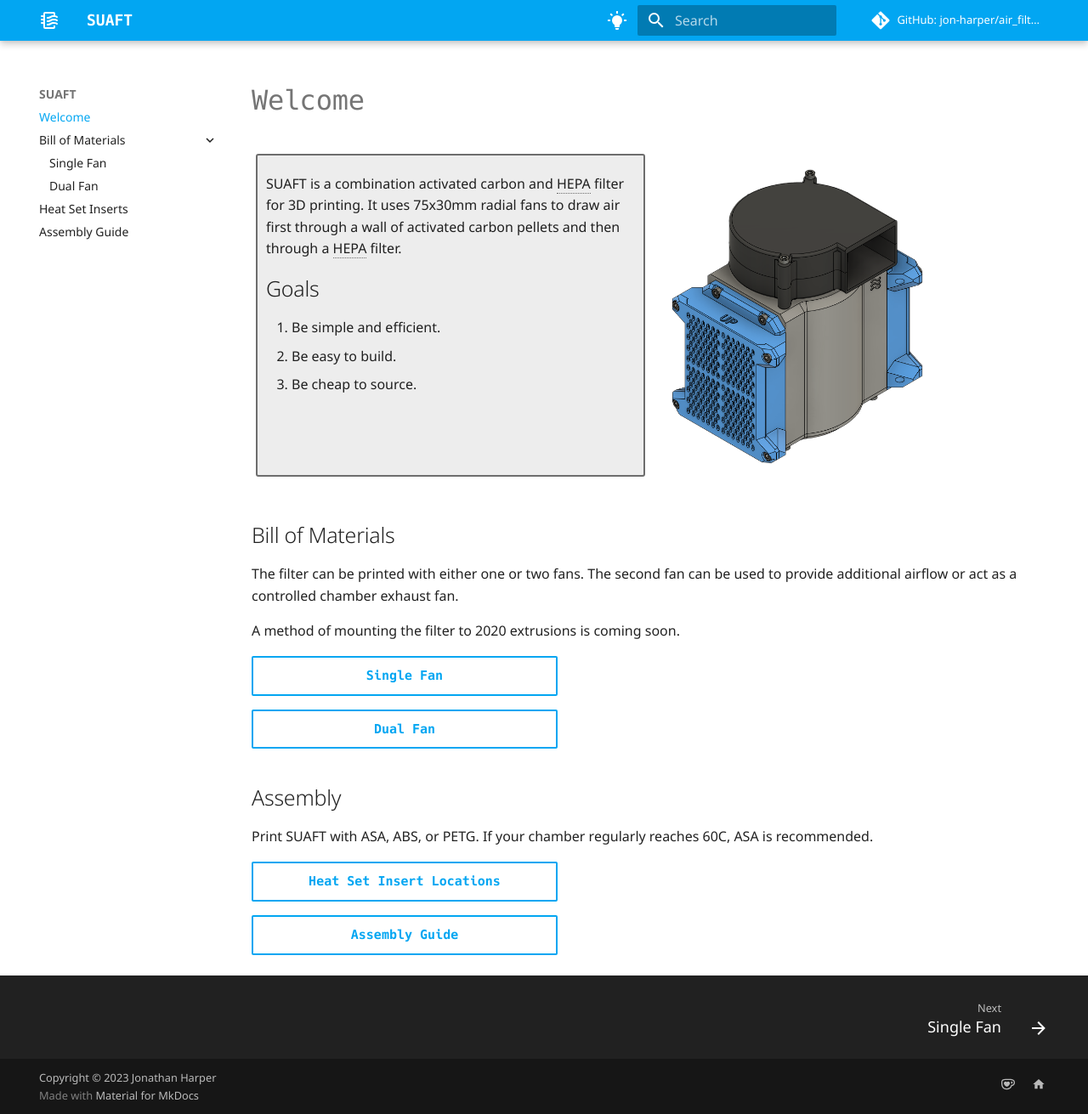
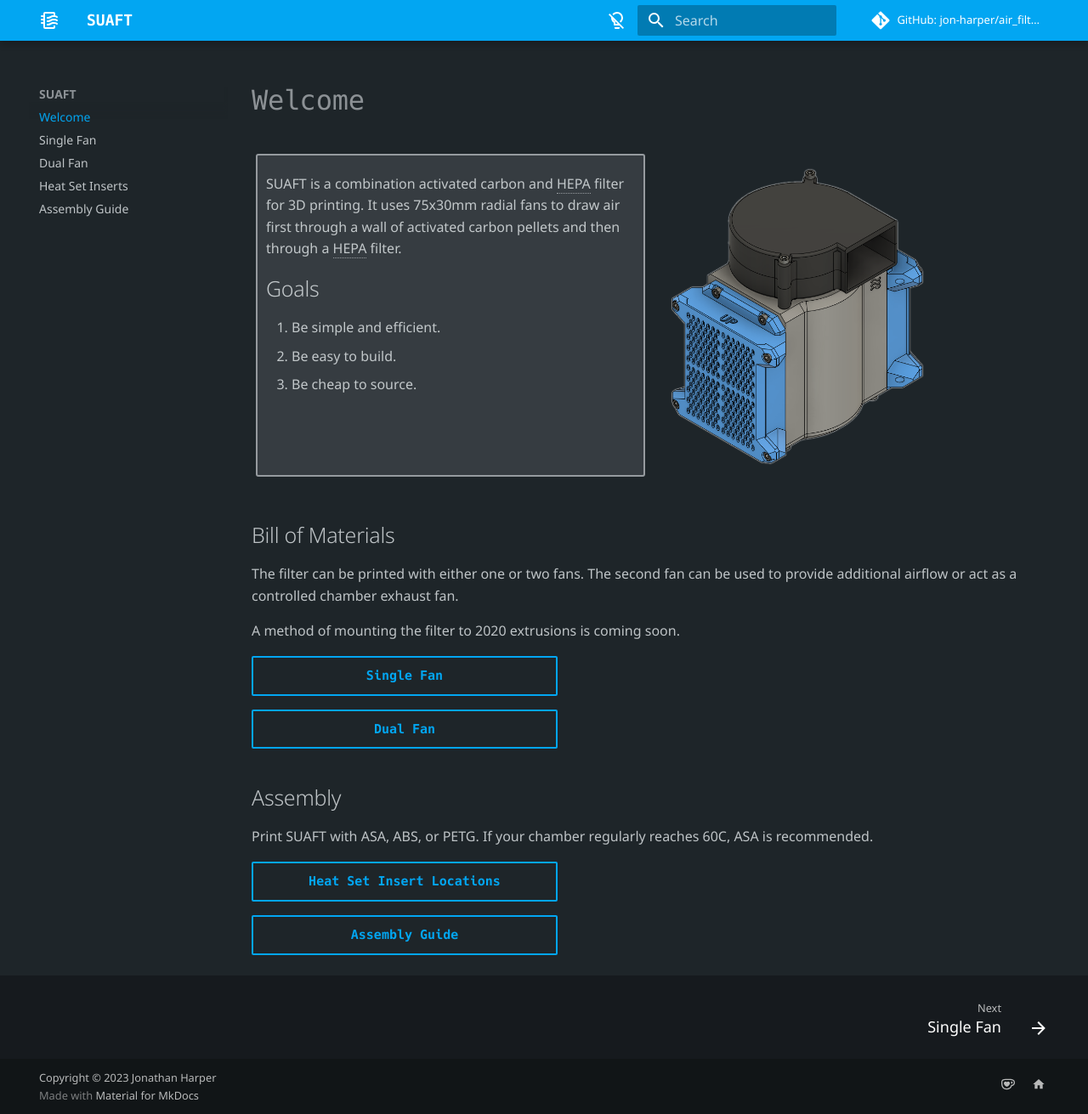
Before and after one commit to jon-harper/air_filter, an MkDocs documentation site: the page built from docs/index.md, in a window 1280 px wide and 1311 px high. Shown: the whole window at 85% size. Built offline with MkDocs 1.6.1 and Material for MkDocs 9.7.7, drawn with Linux system fonts in a browser that asks for light colours; comment, search, counter and statistics services are not loaded.

Commit message:
default to slate

```diff
--- a/mkdocs.yml
+++ b/mkdocs.yml
@@ -41,18 +41,18 @@ theme:
   font:
     text: Noto Sans
   palette:
+    - scheme: slate
+      primary: light blue
+      accent: orange
+      toggle:
+        icon: material/lightbulb-off-outline
+        name: Switch to light mode
     - scheme: default
       primary: light blue
       accent: orange
       toggle:
         icon: material/lightbulb-on
         name: Switch to dark mode
-    - scheme: slate
-      primary: light blue
-      accent: orange
-      toggle:
-        icon: material/lightbulb-off-outline
-        name: Switch to light mode
 
 extra:
   social:
@@ -71,8 +71,7 @@ plugins:
 
 nav:
   - index.md
-  - Bill of Materials:
-    - single.md
-    - dual.md
+  - single.md
+  - dual.md
   - inserts.md
   - assembly.md
```
